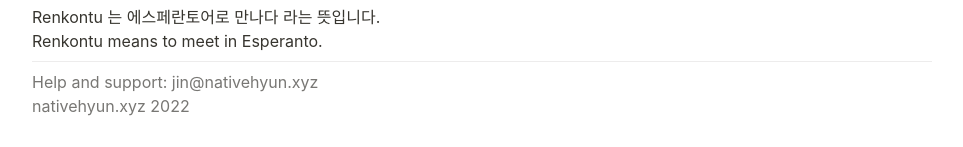
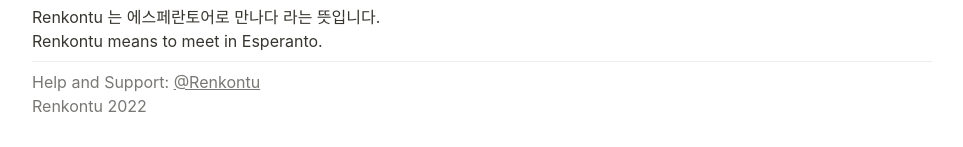
Before and after one commit to renkontu/renkontu.github.io, a plain HTML site: page index.html in a window 1280 px wide. Shown: the part 908-1055 px from the top of the page, without its empty margins (158-1121 px from the left). Drawn offline with Linux system fonts and the light colour scheme.

Commit message:
Update index.html

```diff
--- a/index.html
+++ b/index.html
@@ -679,5 +679,5 @@ Get everything you need for video conferencing, including screen sharing, chatti
 Tired of time limits? Renkontu has no time limit.
 ✅ 오픈 소스 소프트웨어로 구축되었습니다. Jitsi Meet를 기반으로 합니다.
 Built with open source software. Based on Jitsi Meet.</p><h2 id="580016f4-0423-4b15-a602-7e4a6ba7aa21" class="">이름의 의미 | Meaning of name</h2><p id="e7b85895-c17b-48ab-9ce2-c08e1bd075e5" class="">Renkontu 는 에스페란토어로 만나다 라는 뜻입니다.
-Renkontu means to meet in Esperanto.</p><hr id="30772f58-39db-43e8-85a8-32b7f2393f2c"/><p id="fccf9beb-58a7-4a32-a45e-d487cd1c1b4f" class=""><mark class="highlight-gray">Help and support: jin@nativehyun.xyz
-nativehyun.xyz 2022</mark></p></div></article></body></html>
+Renkontu means to meet in Esperanto.</p><hr id="30772f58-39db-43e8-85a8-32b7f2393f2c"/><p id="fccf9beb-58a7-4a32-a45e-d487cd1c1b4f" class=""><mark class="highlight-gray">Help and Support: </mark><mark class="highlight-gray"><a href="https://twitter.renkontu.com">@Renkontu</a></mark><mark class="highlight-gray">
+Renkontu 2022</mark></p></div></article></body></html>
```
